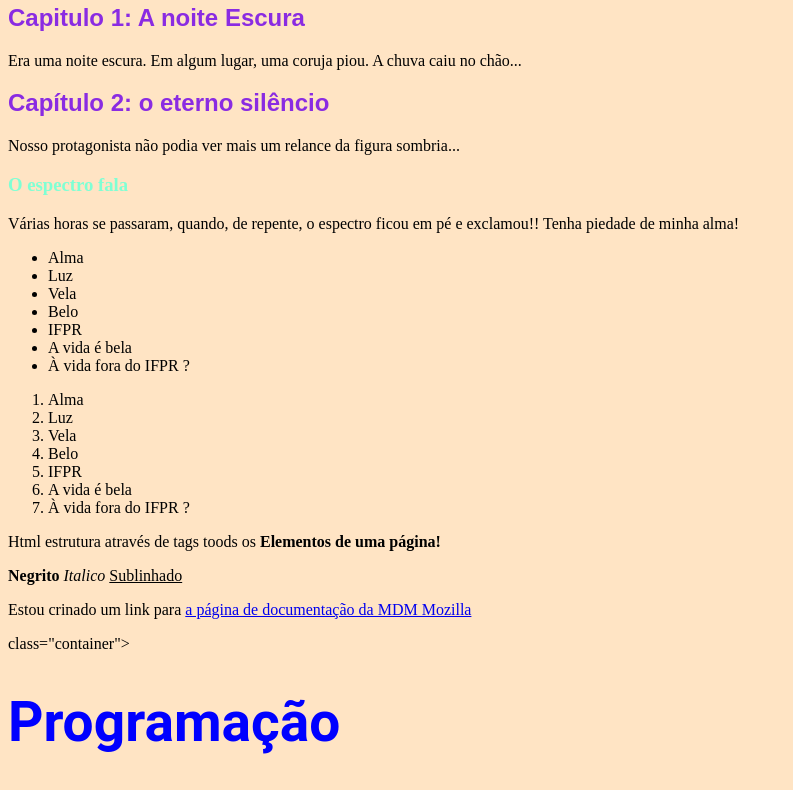
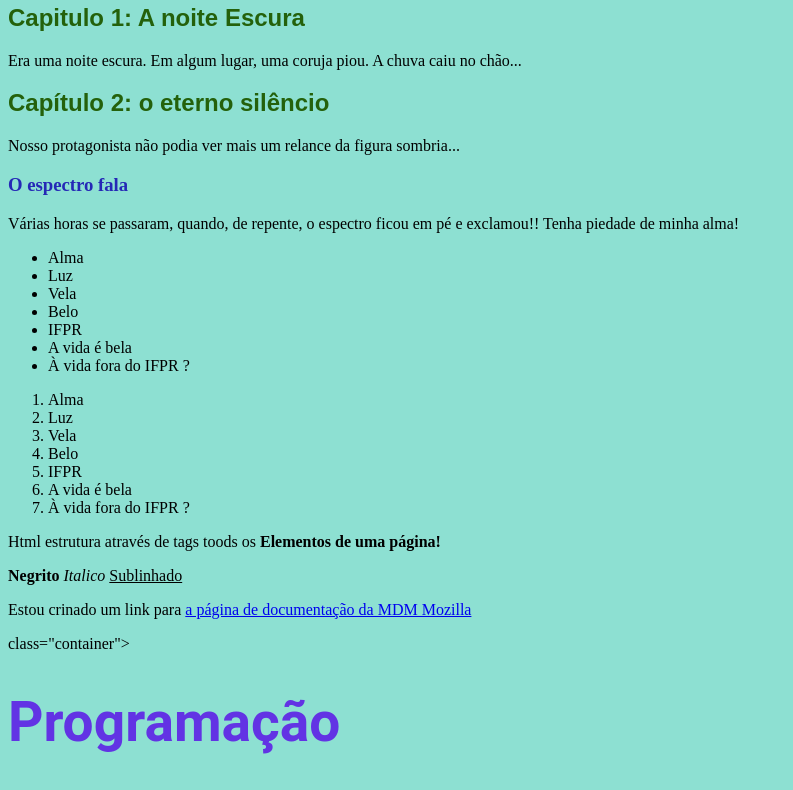
Before and after one commit to Dandacroesch/dandarinha, a plain HTML site: page index.html in a window 1280 px wide. Shown: the part 258-1048 px from the top of the page, without its empty margins (0-793 px from the left). Drawn offline with Linux system fonts and the light colour scheme.

Commit message:
ultima edição

```diff
--- a/css/estilos.css
+++ b/css/estilos.css
@@ -1,20 +1,20 @@
 body{
-background-color:bisque;
+background-color:rgb(141, 224, 210);
 }
 h1 {
     font-family: 'roboto',
     sans-serif;
     font-size: 55px;
-    color:blue;
+    color:rgb(98, 51, 228);
 }
 h2 {
     font-family:'inspiration',
     sans-serif;
-    color:blueviolet
+    color:rgb(36, 97, 11)
 }
 
 h3 {
-    color:aquamarine
+    color:rgb(37, 40, 182)
 }
 
 .container{
--- /dev/null
+++ b/css/insta.css
@@ -0,0 +1,18 @@
+body {
+    display: flex;
+    justify-content: center;
+    min-height: 100vh;
+}
+ .instagram {
+     position: relative;
+     margin: 0 auto;
+     width: 250px;
+     height: 250px;
+     align-self: center;
+     border-radius: 50px ;
+     background:
+     radial-gradient(circle at 30% 110%, #ffdb8d 0%, #ee653d 25%, #d42e81 50%, #a237b6 75%, #3e5fbc 100%
+     );
+    box-shadow: 0 15px 40px
+    1px rgba(0,0,0,0,.3);
+    }
```
Also changed, not shown: css/insta.html (added, +17 -0 lines).
